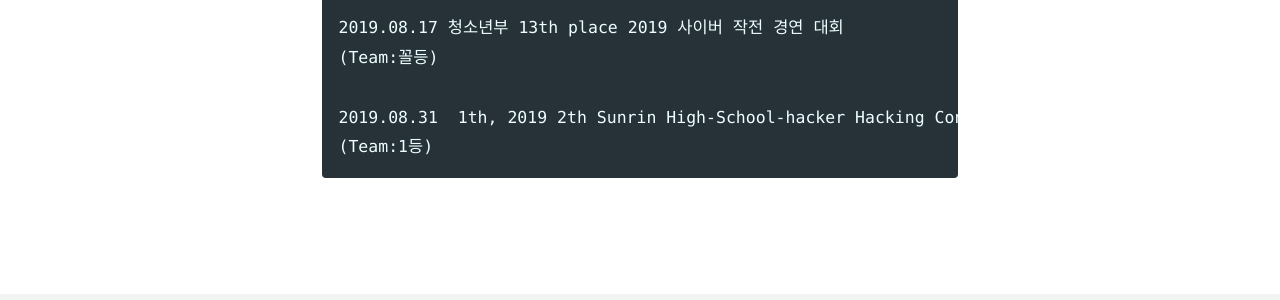
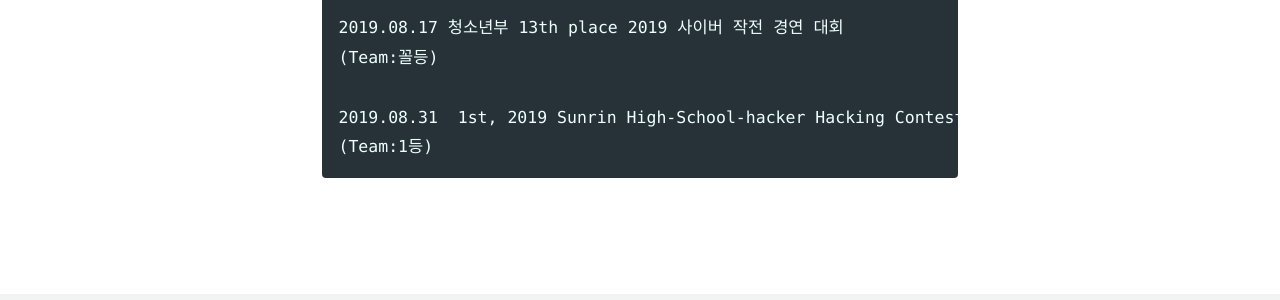
Before and after one commit to slyfizz3/slyfizz3.github.io, a Jekyll site: the page built from _pages/about.md, in a window 1280 px wide and 900 px high, scrolled down 419 px. Shown: the part 568-868 px from the top of the window. Built offline with Jekyll 4.4.1, drawn with Linux system fonts in a browser that asks for light colours; cached includes are drawn as plain includes; nearby versions of some CDN libraries; some of the changed text lies outside the part shown.

Commit message:
Update about.md

````diff
--- a/_pages/about.md
+++ b/_pages/about.md
@@ -36,6 +36,6 @@ History(2019)
 2019.08.17 청소년부 13th place 2019 사이버 작전 경연 대회
 (Team:꼴등)
 
-2019.08.31  1th, 2019 2th Sunrin High-School-hacker Hacking Contest
+2019.08.31  1st, 2019 Sunrin High-School-hacker Hacking Contest
 (Team:1등)
 ```
````
